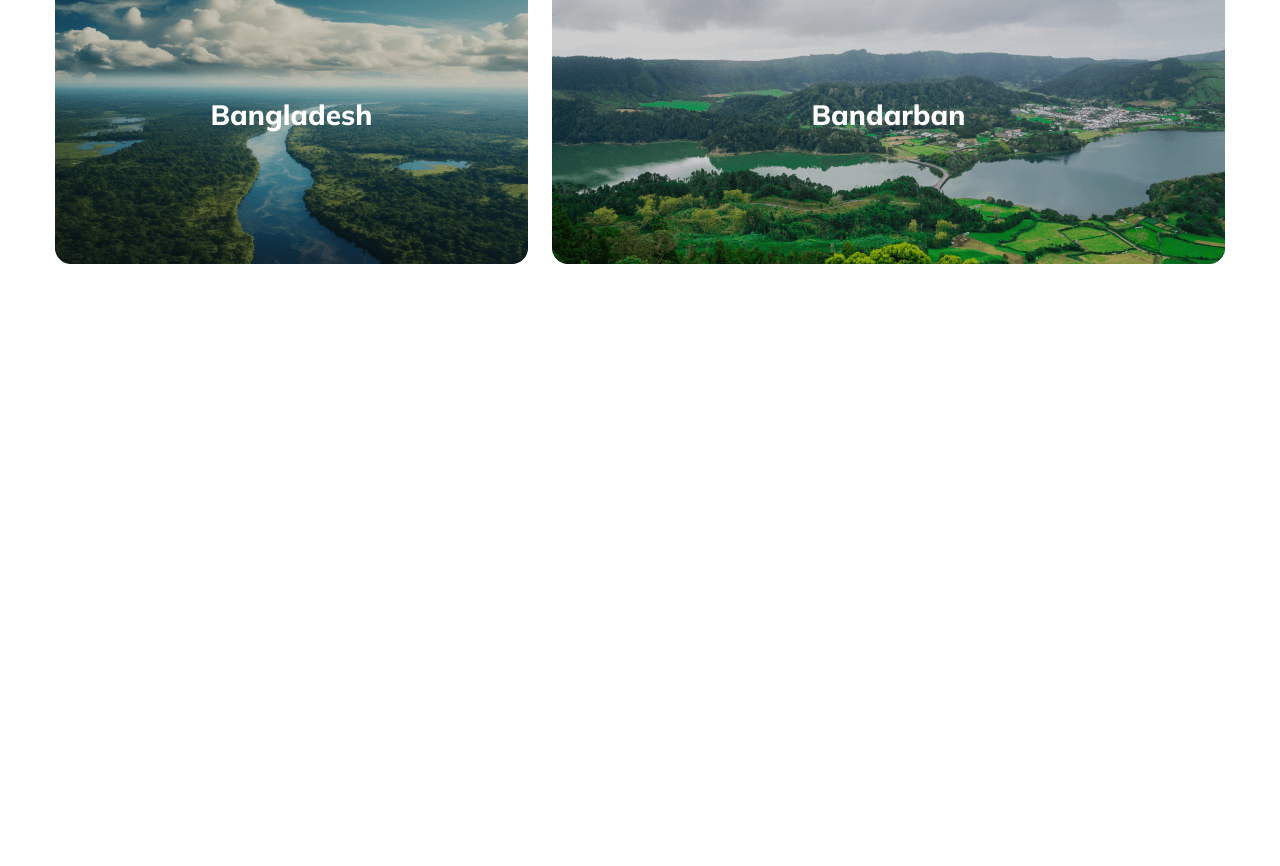
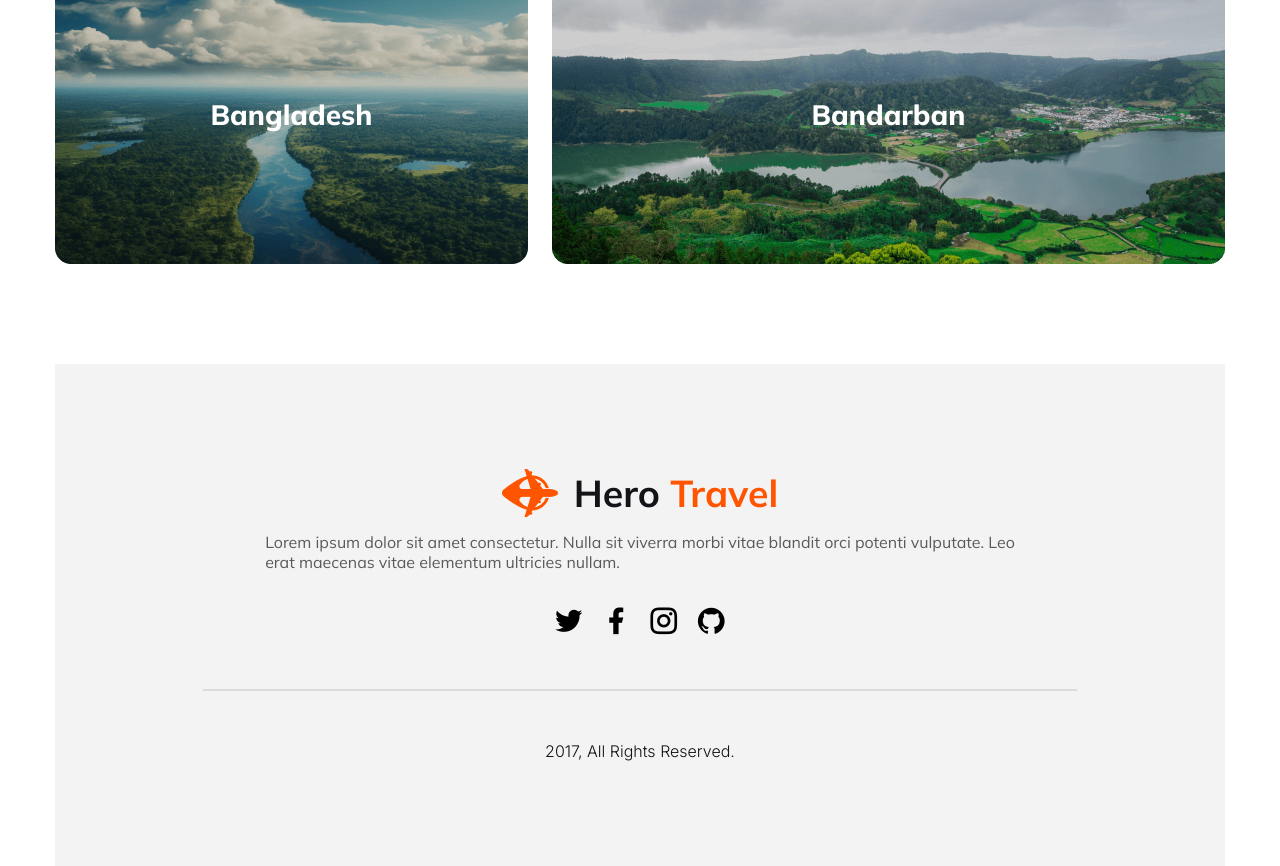
Before and after one commit to rudratechmos/travel-website-design, a plain HTML site: page index.html in a window 1280 px wide. Shown: the part 2187-3053 px from the top of the page. Before the commit the page ends 2451 px from the top, so only its background shows below. Drawn offline with nearby package versions, Linux system fonts and the light colour scheme.

Commit message:
footer section added

```diff
--- a/index.html
+++ b/index.html
@@ -99,6 +99,23 @@
             </div>
         </section>
     </main>
-    <footer></footer>
+
+    <footer>
+        <div class="footer-container">
+            <div class="footer-logo">
+                <img src="Images/Group 40071 (2).png" alt="">
+                <h3>Hero <span>Travel</span></h3>
+            </div>
+            <p class="footer-text">Lorem ipsum dolor sit amet consectetur. Nulla sit viverra morbi vitae blandit orci potenti vulputate. Leo<br> erat maecenas vitae elementum ultricies nullam.</p>
+            <div class="social">
+                <i class="ri-twitter-fill"></i>
+                <i class="ri-facebook-fill"></i>
+                <i class="ri-instagram-line"></i>
+                <i class="ri-github-fill"></i>
+            </div>
+            <hr>
+            <p class="reserved">2017, All Rights Reserved.</p>
+        </div>
+    </footer>
 </body>
 </html>
--- a/styles.css/style.css
+++ b/styles.css/style.css
@@ -1,4 +1,6 @@
 @import url('https://fonts.googleapis.com/css2?family=Mulish:ital,wght@0,200..1000;1,200..1000&display=swap');
+
+@import url('https://fonts.googleapis.com/css2?family=Inter:wght@100..900&display=swap');
 
 *{
     margin: 0;
@@ -276,3 +278,52 @@ button{
     font-size: 28px;
     font-weight: 800;
 }
+
+/* footer styles */
+.footer-container{
+    margin-top: 100px;
+    height: 502px;
+    background-color: rgba(19, 19, 24, 0.05);
+    display: flex;
+    flex-direction: column;
+    justify-content: center;
+    align-items: center;
+}
+
+.footer-logo{
+    display: flex;
+    justify-content: center;
+    align-items: center;
+    color: rgb(19, 19, 24);
+    font-size: 2rem;
+    font-weight: 800;
+    gap: 16px;
+    margin-bottom: 15px;
+}
+
+.footer-text{
+    color: rgb(90, 90, 93);
+    font-size: 16px;
+    font-weight: 400;
+    margin-bottom: 32.5px;
+}
+
+.social{
+    width: 174.32px;
+    display: flex;
+    justify-content: space-between;
+    font-size: 2rem;
+}
+
+hr{
+    width: 872px;
+    border: 1px solid rgba(19, 19, 24, 0.1);
+    margin: 50px 0px;
+}
+
+.reserved{
+    color: rgb(19, 19, 24);
+    font-family: "Inter", sans-serif;
+    font-size: 16px;
+    font-weight: 300;
+}
```
